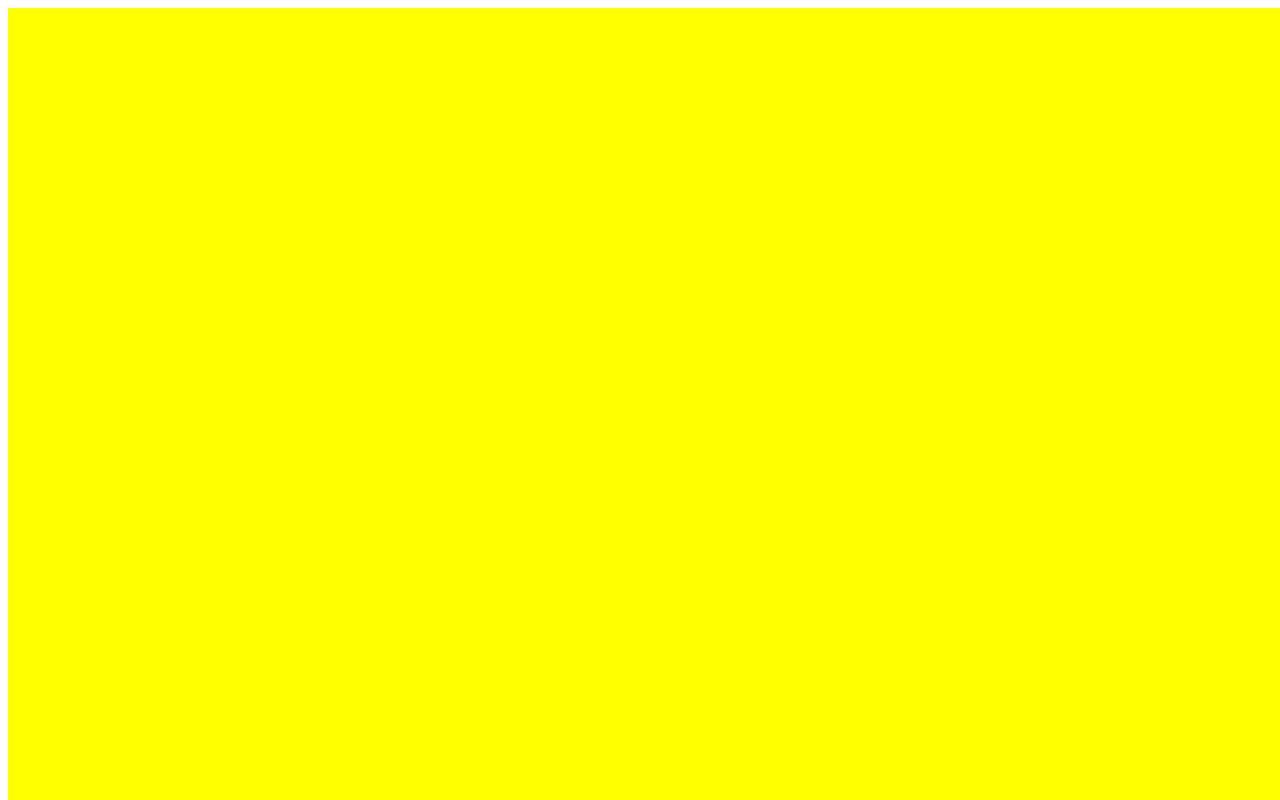
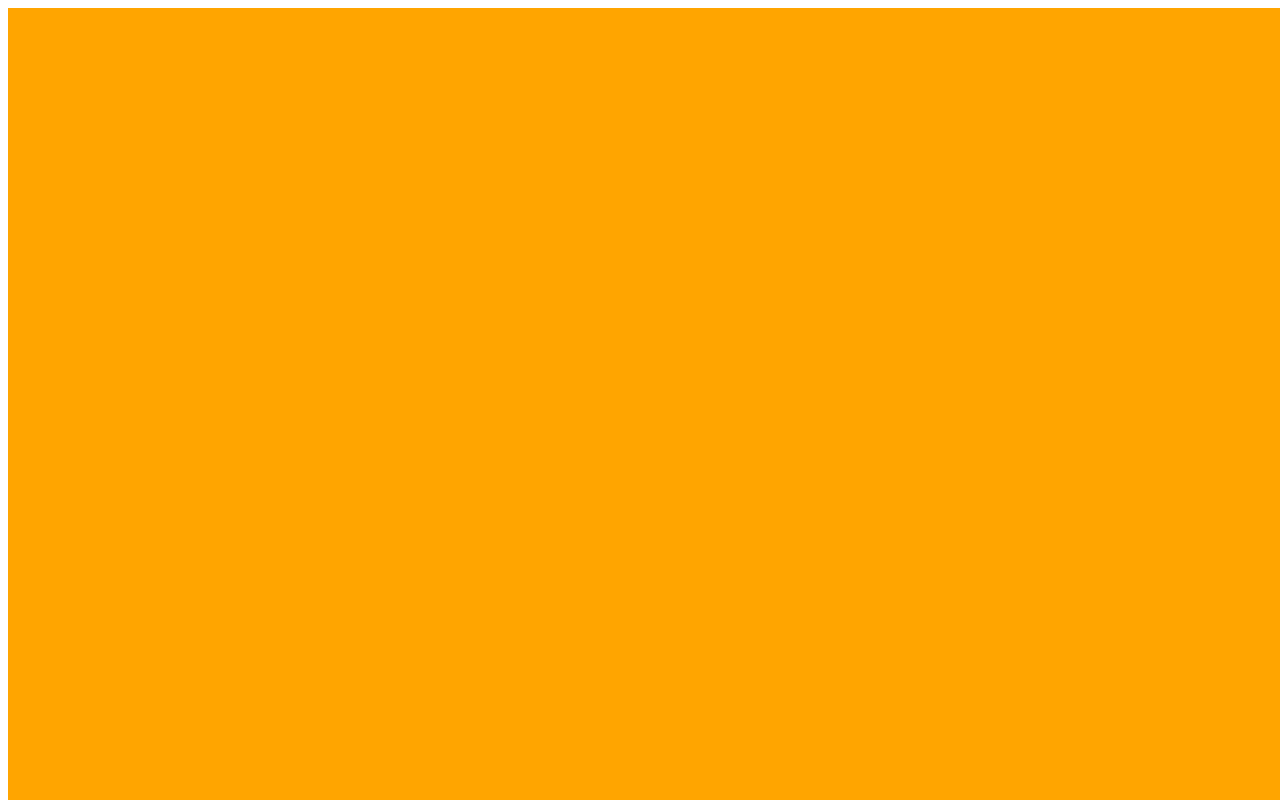
Before and after one commit to annaleighthomas/random-color, a React app: page / in a window 1280 px wide. Shown: the top 800 px of the page. Built offline with nearby package versions, Linux system fonts and the light colour scheme.

Commit message:
changed colors

```diff
--- a/src/containers/RandomColor.jsx
+++ b/src/containers/RandomColor.jsx
@@ -3,12 +3,13 @@ import ColorDisplay from '../components/color-components/ColorDisplay';
 
 export default class RandomColor extends Component {
   state = {
-    changingColor: 'blue',
+    changingColor: '',
     interval: ''
   };
 
   updateColor() {
-    const color = ['blue', 'yellow', 'purple', 'orange', 'green'];
+    // eslint-disable-next-line max-len
+    const color = ['olivedrab', 'orange', 'dodgerblue', 'palevioletpink', 'cornsilk', 'gold'];
     const randomNumber = Math.floor(Math.random() * color.length);
     const assignColor = color[randomNumber];
     this.setState({ changingColor: assignColor });
```
